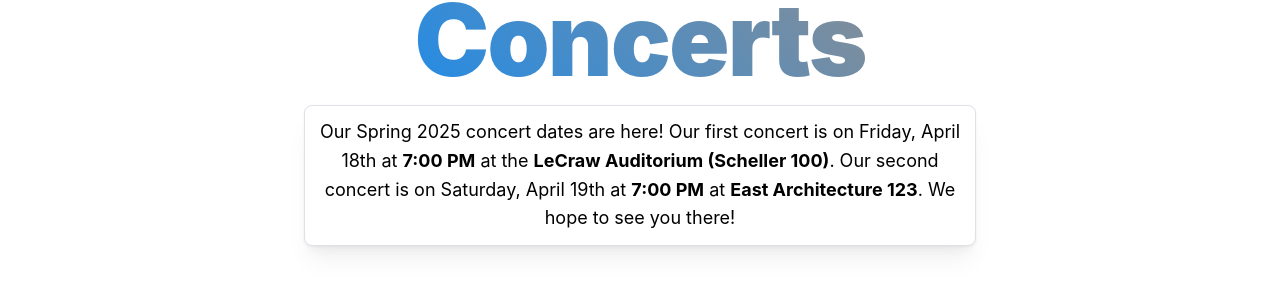
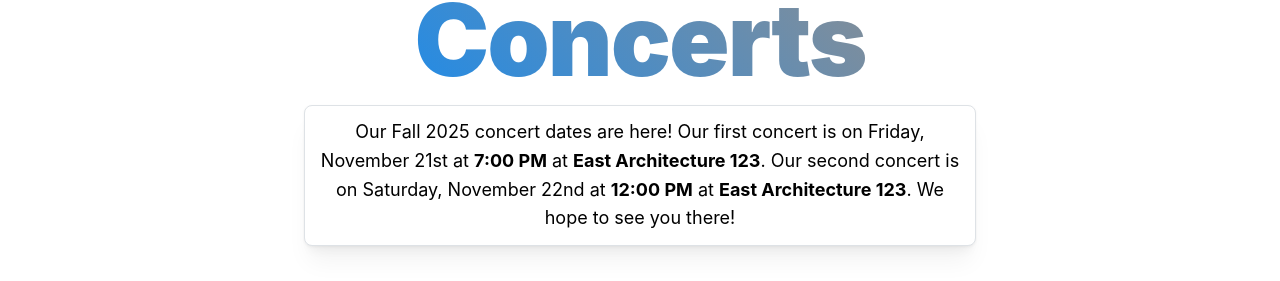
Before and after one commit to gtsympvibes/sympvibes-website, a Next.js app: page /concerts in a window 1280 px wide. Shown: the part 117-398 px from the top of the page. Built offline with nearby package versions, Linux system fonts and the light colour scheme.

Commit message:
updated dates under concert and auditions

```diff
--- a/app/auditions/page.tsx
+++ b/app/auditions/page.tsx
@@ -37,7 +37,7 @@ export default function Page() {
                 <Paper withBorder radius="md" shadow="md" bg={"blue"} w="80%" p="sm">
                     <Center>
                         <Text ta="center" size="lg" c="white" fw={700}>
-                            Auditions for the Fall 2025 semester are coming soon. Please check back later for updates!
+                            Auditions for the Spring 2026 semester are coming soon. Please check back later for updates!
                         </Text>
                     </Center>
                 </Paper>
--- a/app/concerts/page.tsx
+++ b/app/concerts/page.tsx
@@ -23,17 +23,17 @@ export default function HomePage() {
                 <Paper withBorder radius="md" shadow="md" bg={"white"} w="75%" p="sm">
                     <Center>
                         <Text ta="center" size="lg" c="black" fw={400}>
-                            Our Spring 2025 concert dates are here! Our first concert is on Friday, April 18th at{" "}
+                            Our Fall 2025 concert dates are here! Our first concert is on Friday, November 21st at{" "}
                             <Text span inherit fw={700} c="black">
                                 7:00 PM
                             </Text>{" "}
-                            at the{" "}
+                            at{" "}
                             <Text span inherit fw={700} c="black">
-                                LeCraw Auditorium (Scheller 100)
+                                East Architecture 123
                             </Text>
-                            . Our second concert is on Saturday, April 19th at{" "}
+                            . Our second concert is on Saturday, November 22nd at{" "}
                             <Text span inherit fw={700} c="black">
-                                7:00 PM
+                                12:00 PM
                             </Text>{" "}
                             at{" "}
                             <Text span inherit fw={700} c="black">
```
